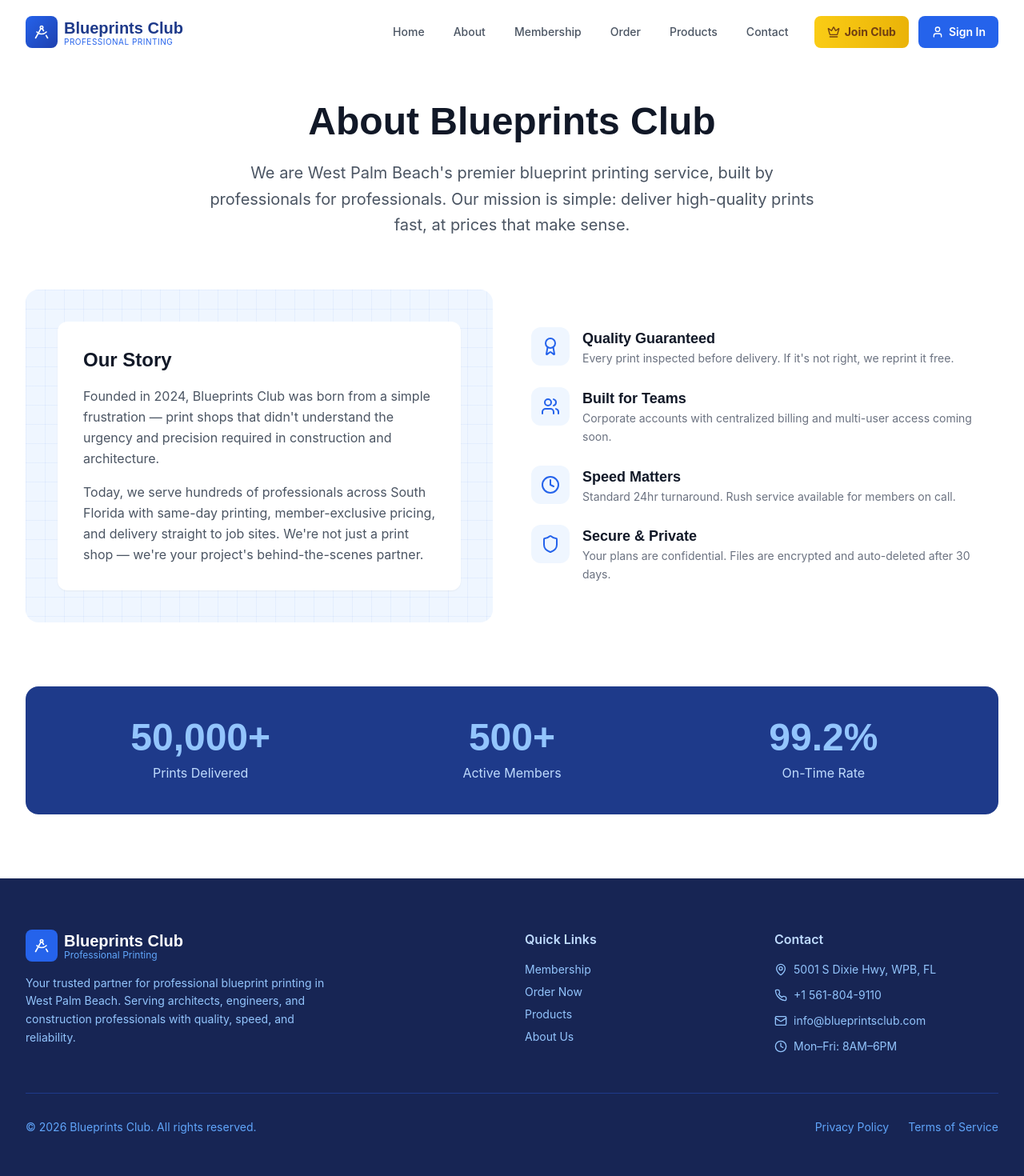
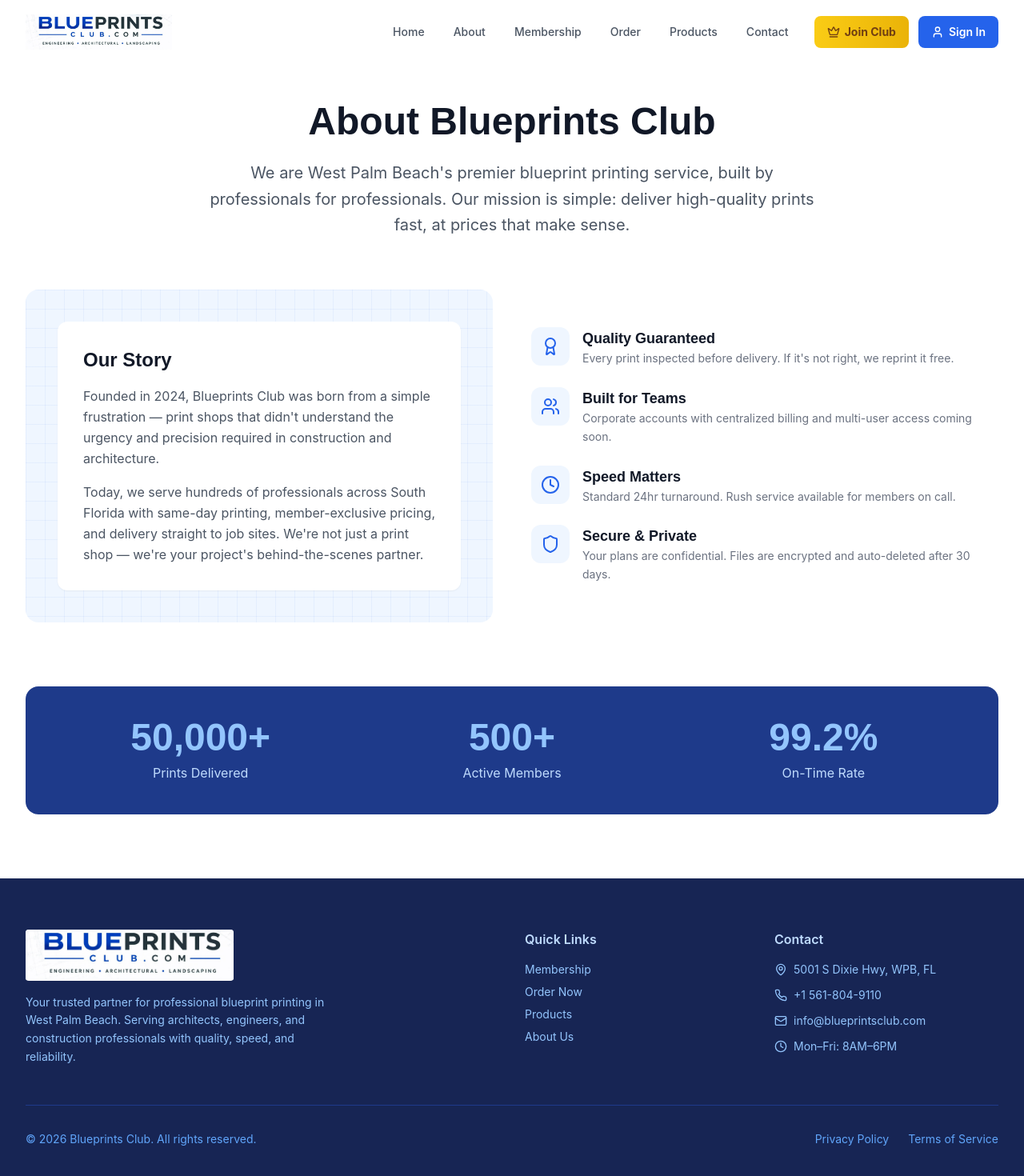
Before and after one commit to amgdigital-solutions/bluePrint, a Next.js app: page /about in a window 1280 px wide. Shown: the top 1470 px of the page at 80% size. Built offline with nearby package versions, Linux system fonts and the light colour scheme.

Commit message:
Replace site branding with official logo

```diff
--- a/src/components/layout/Footer.tsx
+++ b/src/components/layout/Footer.tsx
@@ -1,5 +1,6 @@
 import Link from "next/link";
-import { DraftingCompass, MapPin, Phone, Mail, Clock } from "lucide-react";
+import Image from "next/image";
+import { MapPin, Phone, Mail, Clock } from "lucide-react";
 
 export default function Footer() {
   return (
@@ -7,15 +8,13 @@ export default function Footer() {
       <div className="max-w-7xl mx-auto px-4 sm:px-6 lg:px-8">
         <div className="grid md:grid-cols-4 gap-8 mb-12">
           <div className="md:col-span-2">
-            <div className="flex items-center gap-2 mb-4">
-              <div className="w-10 h-10 bg-blueprint-600 rounded-lg flex items-center justify-center">
-                <DraftingCompass className="w-5 h-5 text-white" />
-              </div>
-              <div>
-                <h3 className="font-display font-bold text-xl">Blueprints Club</h3>
-                <p className="text-xs text-blueprint-400 -mt-1">Professional Printing</p>
-              </div>
-            </div>
+            <Image
+              src="/blueprints-club-logo.png"
+              alt="Blueprints Club"
+              width={1280}
+              height={320}
+              className="h-16 w-auto max-w-[260px] rounded bg-white object-contain mb-4"
+            />
             <p className="text-blueprint-300 text-sm leading-relaxed max-w-sm">
               Your trusted partner for professional blueprint printing in West Palm Beach.
               Serving architects, engineers, and construction professionals with quality, speed, and reliability.
--- a/src/components/layout/Navbar.tsx
+++ b/src/components/layout/Navbar.tsx
@@ -2,7 +2,8 @@
 
 import { useState, useEffect } from "react";
 import Link from "next/link";
-import { Menu, X, DraftingCompass, Crown, User } from "lucide-react";
+import Image from "next/image";
+import { Menu, X, Crown, User } from "lucide-react";
 
 export default function Navbar() {
   const [scrolled, setScrolled] = useState(false);
@@ -30,13 +31,14 @@ export default function Navbar() {
       <div className="max-w-7xl mx-auto px-4 sm:px-6 lg:px-8">
         <div className="flex items-center justify-between h-16 lg:h-20">
           <Link href="/" className="flex items-center gap-2">
-            <div className="w-10 h-10 bg-gradient-to-br from-blueprint-600 to-blueprint-800 rounded-lg flex items-center justify-center">
-              <DraftingCompass className="w-5 h-5 text-white" />
-            </div>
-            <div>
-              <h1 className="font-display font-bold text-xl text-blueprint-900">Blueprints Club</h1>
-              <p className="text-[10px] text-blueprint-600 -mt-1 tracking-wider uppercase">Professional Printing</p>
-            </div>
+            <Image
+              src="/blueprints-club-logo.png"
+              alt="Blueprints Club"
+              width={1280}
+              height={320}
+              priority
+              className="h-11 w-auto max-w-[205px] object-contain"
+            />
           </Link>
 
           <div className="hidden lg:flex items-center gap-1">
```
Also changed, not shown: public/blueprints-club-logo.png (added), 1 other file (tests, documents, lock files or other folders).
